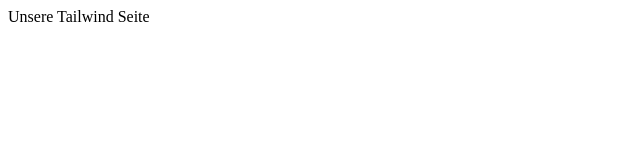
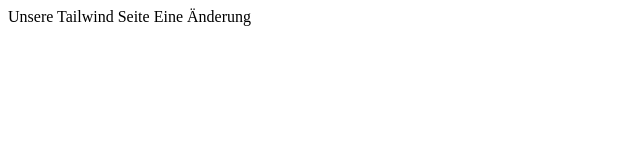
Before and after one commit to kaktusgarten/Tailwind-Find-Your-Dream-House, a plain HTML site: page index.html in a window 1280 px wide. Shown: the whole page, without its empty margins (0-640 px from the left). Drawn offline with Linux system fonts and the light colour scheme.

Commit message:
Eine Änderung auf main die nicht funktionieren darf

```diff
--- a/index.html
+++ b/index.html
@@ -7,5 +7,6 @@
   </head>
   <body>
     Unsere Tailwind Seite
+    Eine Änderung
   </body>
 </html>
```
